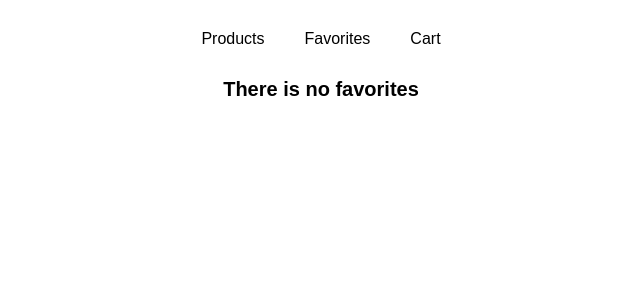
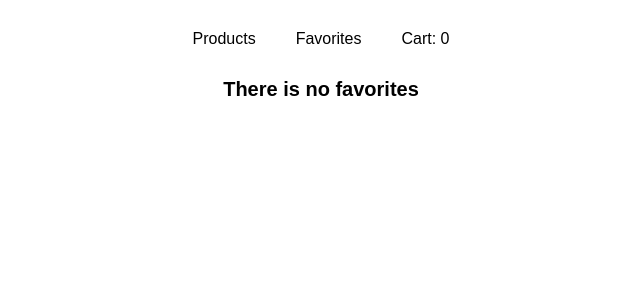
Before and after one commit to meaculpv/marketplace-tech, a Nuxt app: page /favorites in a window 1280 px wide. Shown: the top 300 px of the page, without its empty margins (319-959 px from the left). Built offline with nearby package versions, Linux system fonts and the light colour scheme.

Commit message:
Implement cart store

```diff
--- a/assets/components/_cart.scss
+++ b/assets/components/_cart.scss
@@ -13,7 +13,7 @@
 
   &__image {
     height: 16rem;
-    width: 100%;
+    width: 14rem;
     object-fit: contain;
   }
   &__price {
@@ -29,7 +29,13 @@
     margin: auto;
   }
 
-  &__action {
+  &__title {
+    font-size: $default-font-size;
+    font-weight: 400;
+    width: 20rem;
+  }
+
+  &__delete {
     font-size: $default-font-size;
     color: $color-white;
     border: none;
@@ -58,4 +64,34 @@
       flex-direction: column;
     }
   }
+
+  &__action {
+    margin-right: 22rem;
+
+    display: flex;
+    align-items: center;
+    justify-content: end;
+    gap: 4rem;
+
+    p {
+      font-size: 2rem;
+    }
+  }
+  &__pay {
+    cursor: pointer;
+    width: 15rem;
+    padding: 1rem 2rem;
+    border: none;
+    outline: none;
+    border-radius: 0.4rem;
+    background: $color-primary;
+
+    font-size: 1.8rem;
+    transition: all 400ms ease;
+
+    &:hover {
+      transform: translateY(-2px);
+      box-shadow: 0 1rem 5rem rgba($color: $color-black, $alpha: 0.1);
+    }
+  }
 }
--- a/components/AppHeader.vue
+++ b/components/AppHeader.vue
@@ -1,3 +1,7 @@
+<script setup lang="ts">
+  const cartStore = useCartStore();
+  const { total } = storeToRefs(cartStore);
+</script>
 <template>
   <header class="header">
     <nav class="navigation__nav">
@@ -11,7 +15,9 @@
           >
         </li>
         <li class="navigation__item">
-          <NuxtLink to="/cart" class="navigation__link">Cart</NuxtLink>
+          <NuxtLink to="/cart" class="navigation__link"
+            >Cart: {{ total }}</NuxtLink
+          >
         </li>
       </ul>
     </nav>
--- a/pages/cart.vue
+++ b/pages/cart.vue
@@ -1,33 +1,47 @@
-<script setup lang="ts"></script>
+<script setup lang="ts">
+  const cartStore = useCartStore();
+  const { items, detailedItems, totalPrice } = storeToRefs(cartStore);
+</script>
 <template>
-  <div class="bucket">
+  <div class="bucket" v-if="items.length > 0">
     <h2 class="heading-secondary u-center-text">Cart</h2>
     <section class="section-cart">
-      <div class="cart__item">
+      <div v-for="item in detailedItems" :key="item.id" class="cart__item">
         <div class="cart__info">
-          <img
-            src="https://fakestoreapi.com/img/51Y5NI-I5jL._AC_UX679_.jpg"
-            alt="product-image"
-            class="cart__image"
-          />
-          <h3 class="product__title">Product title</h3>
+          <img :src="item.image" alt="product-image" class="cart__image" />
+          <h3 class="cart__title">{{ item.title }}</h3>
         </div>
         <div class="cart__col--1">
           <p class="heading-fourth">Product price</p>
-          <p class="cart__price">800</p>
+          <p class="cart__price">${{ item.price }}</p>
         </div>
         <div class="cart__col--2">
           <p class="heading-fourth">Quantity</p>
-          <input type="number" class="cart__quantity" />
+          <input
+            @change="cartStore.update({ id: item.id, quantity: item.quantity })"
+            type="number"
+            class="cart__quantity"
+            v-model="item.quantity"
+          />
         </div>
         <div class="cart__col--3">
           <p class="heading-fourth">Full price</p>
-          <p class="cart__price">8000</p>
+          <p class="cart__price">${{ item.price * item.quantity }}</p>
         </div>
         <div class="cart__col--4">
-          <button class="cart__action">Delete</button>
+          <button class="cart__delete">Delete</button>
         </div>
+      </div>
+      <div class="cart__action">
+        <p>Summary price: ${{ totalPrice }}</p>
+        <button class="cart__pay">Pay</button>
       </div>
     </section>
   </div>
+  <div class="bucket" v-else>
+    <h2 class="heading-secondary u-center-text">Cart</h2>
+    <h2 class="heading-secondary u-center-text">
+      There is no product in cart.
+    </h2>
+  </div>
 </template>
--- a/pages/favorites.vue
+++ b/pages/favorites.vue
@@ -1,6 +1,8 @@
 <script setup lang="ts">
   const favoritesStore = useFavoritesStore();
   const { favorites } = storeToRefs(favoritesStore);
+
+  const cartStore = useCartStore();
 
   useHead({
     title: 'Marketplace - Favorites',
@@ -33,7 +35,10 @@
               class="product__action"
               @click="favoritesStore.removeFav(product)"
             />
-            <CartIcon class="product__action" />
+            <CartIcon
+              class="product__action"
+              @click="cartStore.addToCart({ id: product.id, quantity: 1 })"
+            />
           </div>
         </div>
       </section>
--- a/stores/cart.ts
+++ b/stores/cart.ts
@@ -1 +1,59 @@
-export const useBucketStore = defineStore('bucket', () => {});
+import type { CartItem } from '~/shared/types/Cart';
+
+export const useCartStore = defineStore('cart', () => {
+  const items = reactive<CartItem[]>([]);
+
+  const total = computed(() => {
+    return items.reduce((acc, item) => {
+      return acc + item.quantity;
+    }, 0);
+  });
+
+  const detailedItems = computed(() => {
+    const { products } = useProductsStore();
+
+    return items.map((item) => {
+      const product = products?.find((product) => product.id === item.id);
+
+      return {
+        ...product,
+        title: product?.title,
+        image: product?.image,
+        price: product?.price,
+        quantity: item.quantity,
+      };
+    });
+  });
+
+  const totalPrice = computed(() => {
+    return detailedItems.value.reduce((acc, item) => {
+      return acc + item.price * item.quantity;
+    }, 0);
+  });
+
+  function addToCart(item: CartItem) {
+    const index = items.findIndex((i) => i.id === item.id);
+
+    if (index > -1) {
+      items[index].quantity += item.quantity;
+    } else {
+      items.push(item);
+    }
+  }
+
+  function update({ id, quantity }: CartItem) {
+    const index = items.findIndex((item) => item.id === id);
+    if (index > -1) {
+      items[index].quantity = quantity;
+    }
+  }
+
+  return {
+    items,
+    total,
+    totalPrice,
+    detailedItems,
+    addToCart,
+    update,
+  };
+});
```
